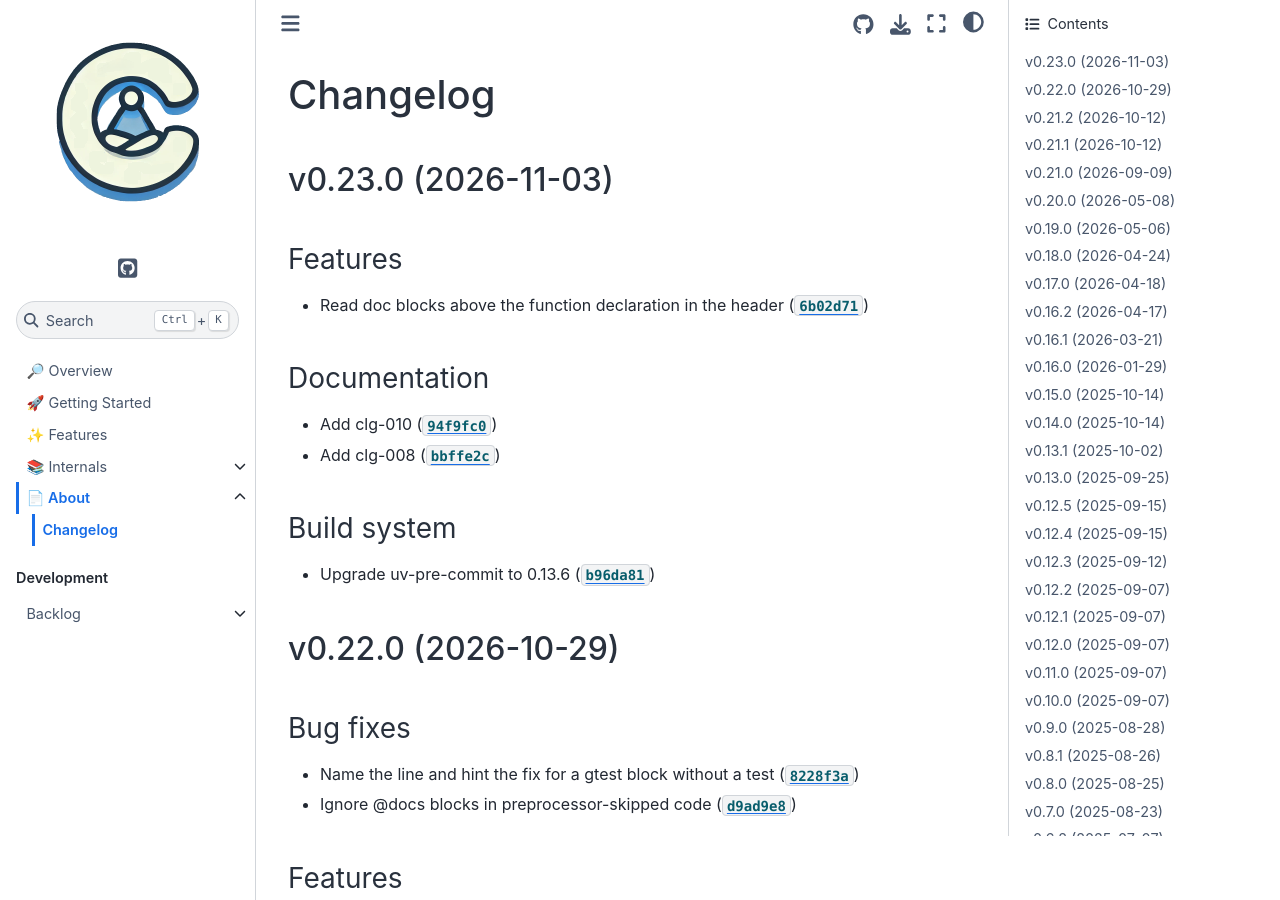
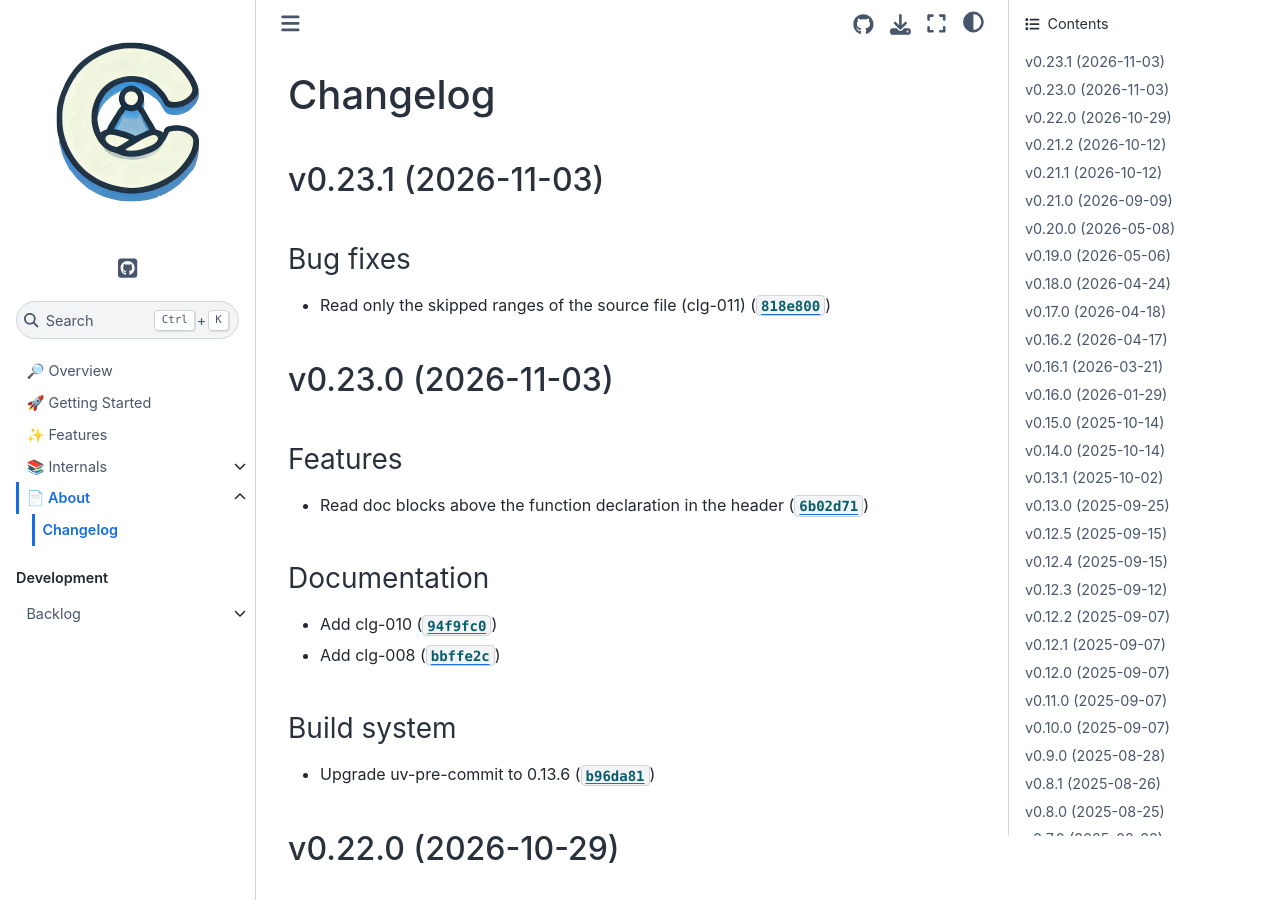
Before and after one commit to cuinixam/clanguru, a Sphinx documentation site: the page built from docs/about/_changelog.md, in a window 1280 px wide and 900 px high. Built offline with Sphinx 7.4.7 and the Sphinx Book theme 1.1.4, drawn with Linux system fonts in a browser that asks for light colours.

Commit message:
0.23.1
Automatically generated by python-semantic-release

```diff
--- a/CHANGELOG.md
+++ b/CHANGELOG.md
@@ -1,4 +1,10 @@
 # Changelog
+
+## v0.23.1 (2026-11-03)
+
+### Bug fixes
+
+- Read only the skipped ranges of the source file (clg-011) ([`818e800`](https://github.com/cuinixam/clanguru/commit/818e800c5468ccddb89c296a233f04a77223b5e9))
 
 ## v0.23.0 (2026-11-03)
 
--- a/docs/conf.py
+++ b/docs/conf.py
@@ -17,7 +17,7 @@ for path in ["src", "tests"]:
 project = "clanguru"
 copyright = "2024, cuinixam"
 author = "cuinixam"
-release = "0.23.0"
+release = "0.23.1"
 
 # -- General configuration ---------------------------------------------------
 # https://www.sphinx-doc.org/en/master/usage/configuration.html#general-configuration
--- a/pyproject.toml
+++ b/pyproject.toml
@@ -1,6 +1,6 @@
 [project]
 name = "clanguru"
-version = "0.23.0"
+version = "0.23.1"
 description = "C language utils and tools based on the clang and binutils modules."
 readme = "README.md"
 license = { text = "MIT" }
--- a/src/clanguru/__init__.py
+++ b/src/clanguru/__init__.py
@@ -1 +1 @@
-__version__ = "0.23.0"
+__version__ = "0.23.1"
```
Also changed, not shown: 1 other file.
